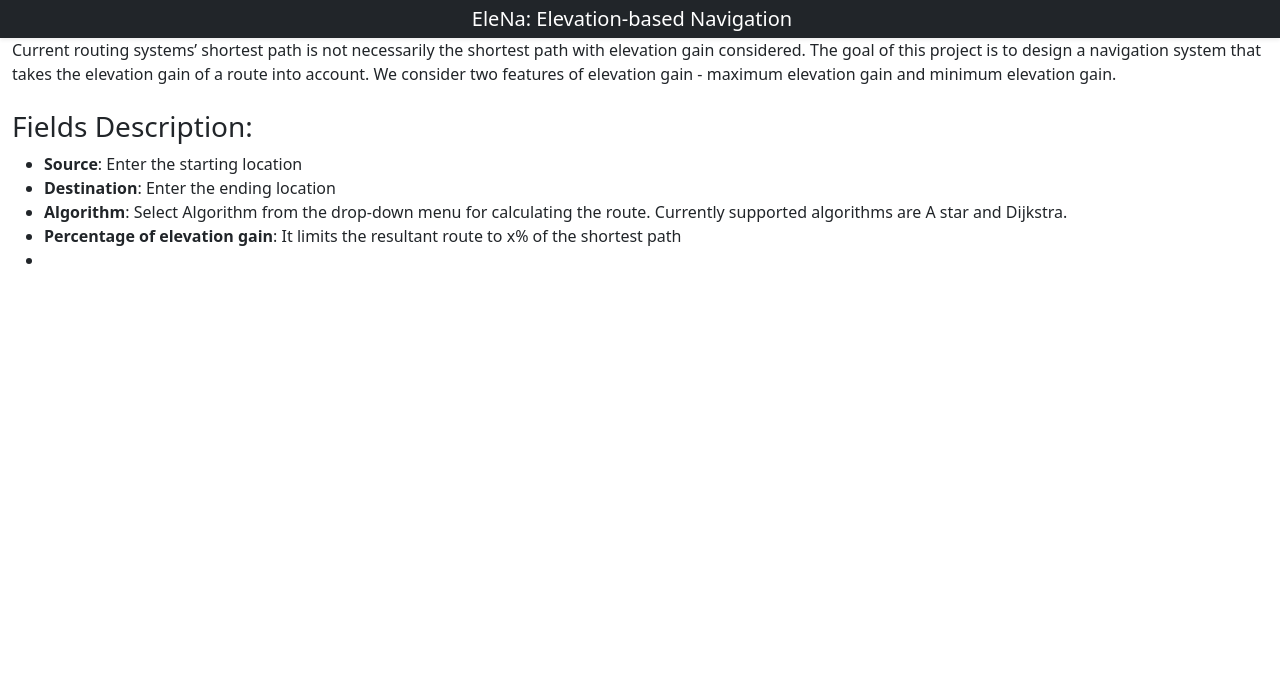
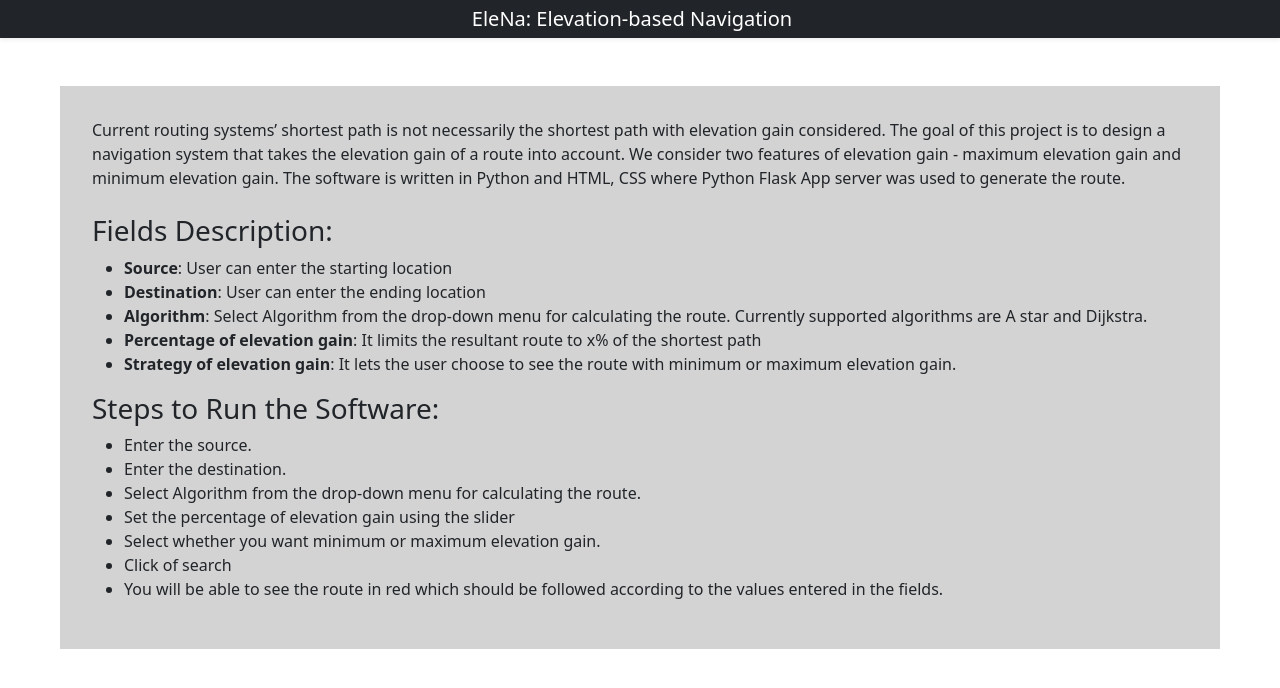
Before and after one commit to ParthivDupakuntla/CS520-EleNa, a Flask app: page /help in a window 1280 px wide. Shown: the top 688 px of the page. Run offline with Flask 2, Linux system fonts and the light colour scheme; some libraries are stand-ins or nearby versions.

Commit message:
added steps for running the software in help

```diff
--- a/src/templates/help.html
+++ b/src/templates/help.html
@@ -20,6 +20,7 @@
         .about{
         padding:2rem;
         margin:3rem;
+        background-color: lightgray;
         }
 
 </style>
@@ -34,17 +35,29 @@
         </center>
     </div>
 
-<div id="about">
+    <div class="about" id="about">
         Current routing systems’ shortest path is not necessarily the shortest path with elevation gain considered.
         The goal of this project is to design a navigation system that takes the elevation gain of a route into account.
-    We consider two features of elevation gain - maximum elevation gain and minimum elevation gain.<br/><br>
+        We consider two features of elevation gain - maximum elevation gain and minimum elevation gain. The software is
+        written in Python and HTML, CSS where Python Flask App server was used to generate the route. <br/><br>
         <h3> Fields Description:</h3>
         <ul>
-        <li> <b>Source</b>: Enter the starting location </li>
-        <li> <b>Destination</b>: Enter the ending location </li>
+            <li> <b>Source</b>: User can enter the starting location </li>
+            <li> <b>Destination</b>: User can enter the ending location </li>
             <li> <b>Algorithm</b>: Select Algorithm from the drop-down menu for calculating the route. Currently supported algorithms are A star and Dijkstra.</li>
             <li> <b>Percentage of elevation gain</b>: It limits the resultant route to x% of the shortest path</li>
-        <li> <b> </b></li>
+            <li> <b>Strategy of elevation gain</b>: It lets the user choose to see the route with minimum or maximum elevation gain.</li>
+        </ul>
+
+        <h3> Steps to Run the Software:</h3>
+        <ul>
+            <li> Enter the source. </li>
+            <li> Enter the destination. </li>
+            <li> Select Algorithm from the drop-down menu for calculating the route.</li>
+            <li> Set the percentage of elevation gain using the slider</li>
+            <li> Select whether you want minimum or maximum elevation gain.</li>
+            <li>Click of search</li>
+            <li> You will be able to see the route in red which should be followed according to the values entered in the fields.</li>
         </ul>
     </div>
 </div>
```
Lines whose indentation alone changed are shown as unchanged.
